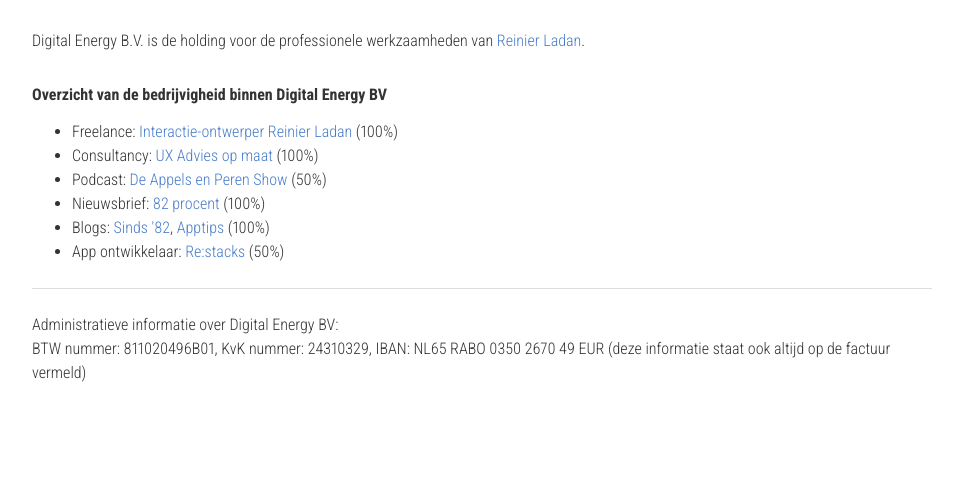
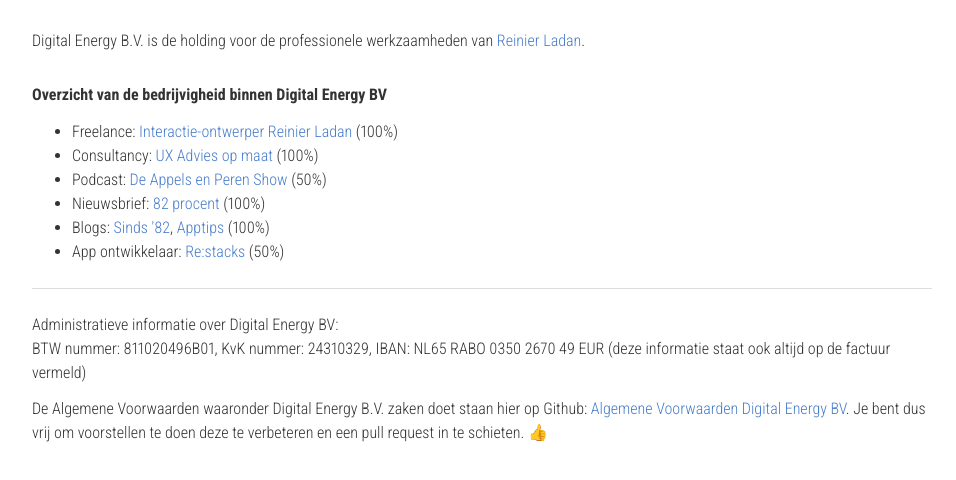
Before and after one commit to reinier/digitalenergy-nl, a plain HTML site: page index.html in a window 1280 px wide. Shown: the part 290-770 px from the top of the page, without its empty margins (158-1114 px from the left). Drawn offline with Linux system fonts and the light colour scheme.

Commit message:
Update index.html

```diff
--- a/index.html
+++ b/index.html
@@ -28,6 +28,7 @@
   </ul>
   <hr>
   <p>Administratieve informatie over Digital Energy BV:<br>BTW nummer: 811020496B01, KvK nummer: 24310329, IBAN: NL65 RABO 0350 2670 49 EUR (deze informatie staat ook altijd op de factuur vermeld)</p>
+  <p>De Algemene Voorwaarden waaronder Digital Energy B.V. zaken doet staan hier op Github: <a href="https://github.com/reinier/readmes/blob/master/algemene-voorwaarden.digital-energy-bv.md">Algemene Voorwaarden Digital Energy BV</a>. Je bent dus vrij om voorstellen te doen deze te verbeteren en een pull request in te schieten. 👍</p>
 </section>
 
 
```
